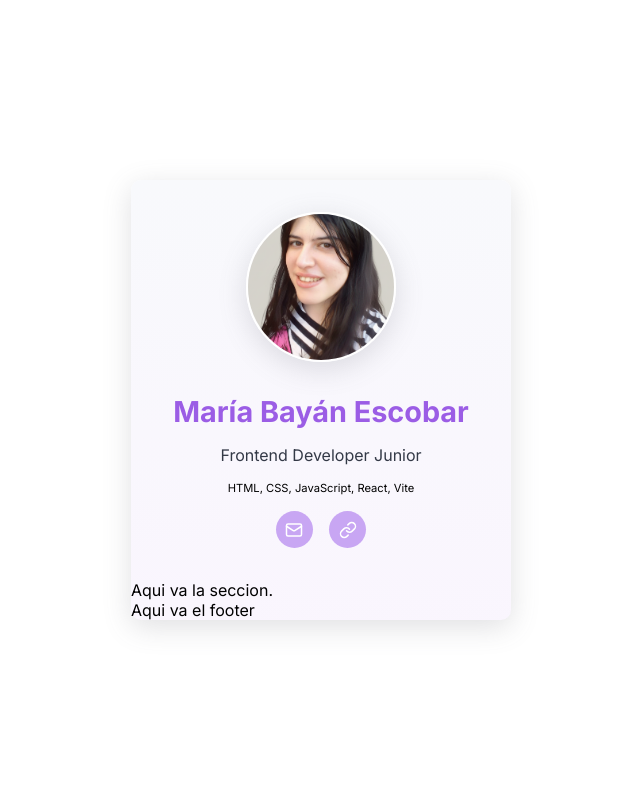
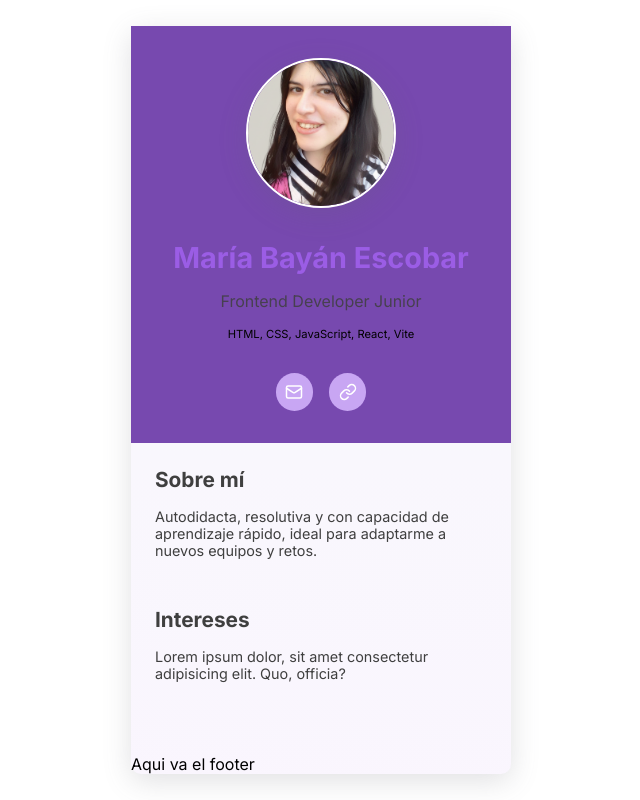
Before and after one commit to MariaBayan-Dev/Digital-Business-Card, a React (Vite) app: page / in a window 1280 px wide. Shown: the whole page, without its empty margins (319-959 px from the left). Built offline with nearby package versions, Linux system fonts and the light colour scheme; a web font is replaced by a local one.

Commit message:
CSS About Section iniciado.

```diff
--- a/src/App.css
+++ b/src/App.css
@@ -1,7 +1,8 @@
-/*------ESTILOS HEADER----*/
+/*---------ESTILOS HEADER---------*/
 
 header{
     display: flex;
+    background-color: var(--color-accent);
     flex-direction: column;
     align-items: center;
     text-align: center;
@@ -32,6 +33,7 @@ header img{
 
 .header__tech{
     font-size: 0.70rem;
+    margin-bottom: 1rem;
 }
 
 .contact-links{
@@ -57,3 +59,28 @@ header img{
 .contact__btn:hover{
     background-color: var(--color-accent);
 }
+
+/*---------ESTILOS ABOUT SECTION---------*/
+
+section{
+    display: flex;
+    flex-direction: column;
+    padding: 1.5rem;
+}
+
+.section__about,
+.section__interests{
+    margin-bottom: 1rem;
+}
+
+.section__title{
+    margin-bottom: 1rem;
+    color: var(--text-color);
+    font-size: 1.3rem;
+}
+
+.section__text{
+    color: var(--text-color);
+    margin-bottom: 2rem;
+    font-size: 0.90rem;
+}
--- a/src/components/AboutSection.jsx
+++ b/src/components/AboutSection.jsx
@@ -1,5 +1,21 @@
 export default function AboutSection(){
     return(
-        <p>Aqui va la seccion.</p>
+        <section>
+            <div className="section__about">
+                <h2 className="section__title">Sobre mí</h2>
+                <p className="section__text">
+                    Autodidacta, resolutiva y con capacidad de aprendizaje rápido, ideal para adaptarme
+                    a nuevos equipos y retos.
+                </p>
+            </div>
+
+            <div className="section__interests">
+                <h2 className="section__title">Intereses</h2>
+                <p className="section__text">
+                    Lorem ipsum dolor, sit amet consectetur adipisicing elit.
+                    Quo, officia?
+                </p>
+            </div>
+        </section>
     )
 }
--- a/src/index.css
+++ b/src/index.css
@@ -6,7 +6,7 @@
 
 :root {
     --bg-color: #f8f9fc;
-    --text-color: #111827;
+    --text-color: #3f3f3f;
     --intro-color: #717174;
 
     --primary-color: #9b5de5;
```
